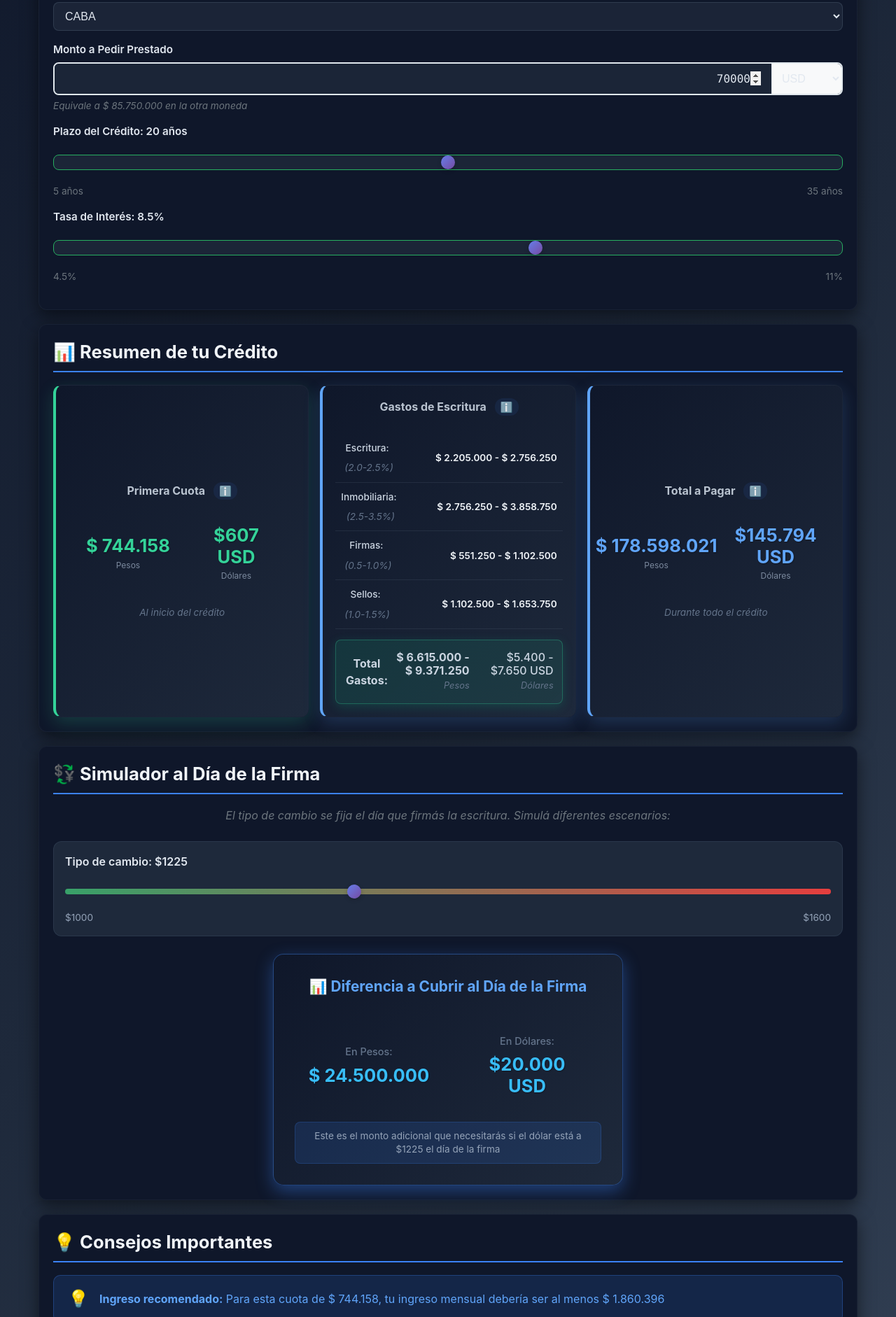
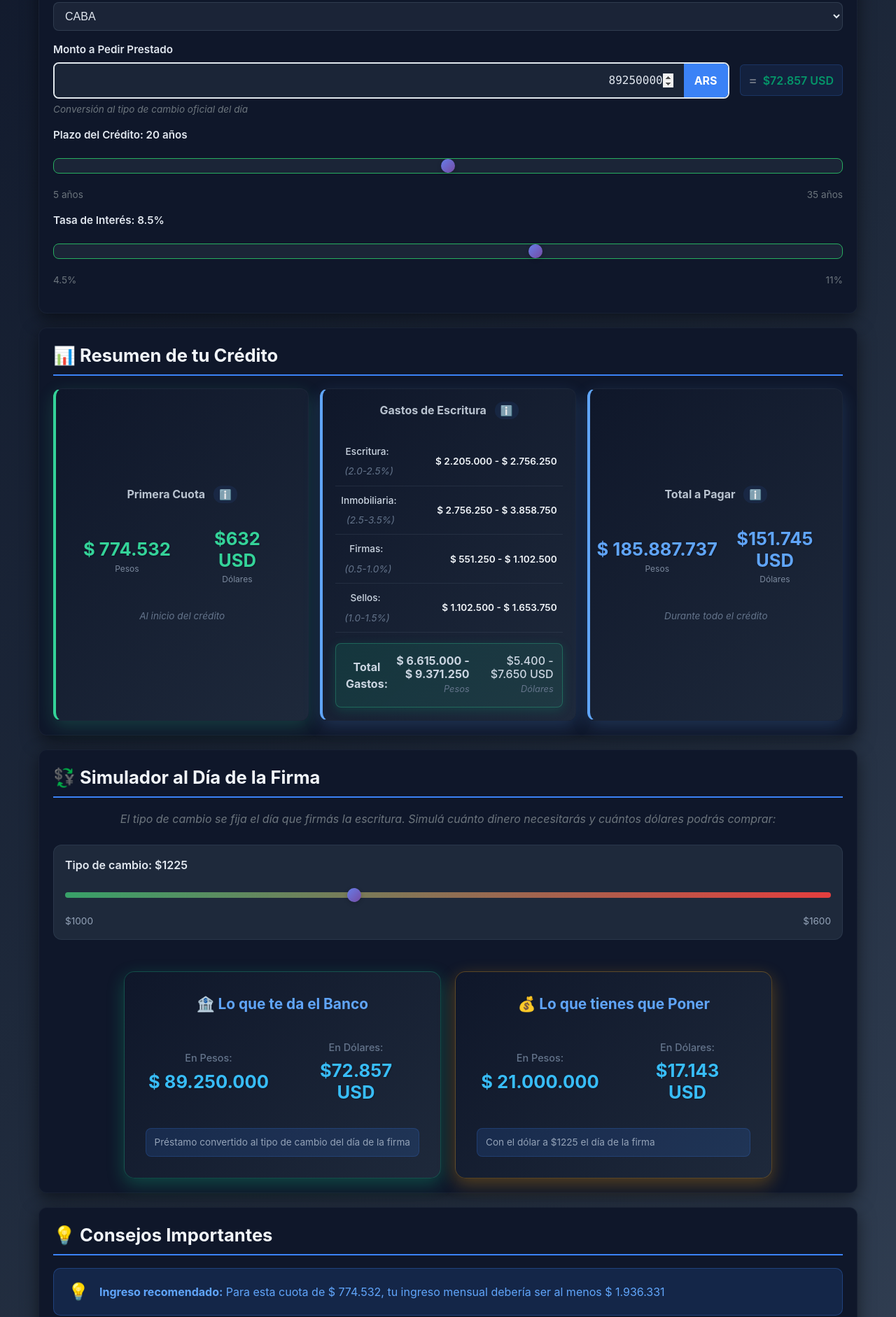
Before and after one commit to kvothesson/calculadora-firma-hipotecaria-uva-ar, a plain HTML site: page index.html in a window 1280 px wide. Shown: the part 448-2330 px from the top of the page at 70% size. Drawn offline with Linux system fonts and the light colour scheme; no server answers.

Commit message:
feat: Simplificar calculadora para trabajar solo con pesos
- Eliminar opción de moneda USD del préstamo
- El monto del préstamo ahora es siempre en pesos (ARS)
- Nuevo diseño dual: monto en ARS con equivalente USD al lado
- Corregir lógica del simulador: monto en pesos fijo, solo varía USD
- Mejorar interfaz con etiqueta ARS prominente y conversión en tiempo real
- Actualizar textos y tips para reflejar el cambio
- Hacer la calculadora más precisa respecto a cómo funcionan los créditos en Argentina

```diff
--- a/index.html
+++ b/index.html
@@ -41,14 +41,17 @@
 
                 <div class="form-group">
                     <label for="montoPrestamo">Monto a Pedir Prestado</label>
-                    <div class="input-group">
-                        <input type="number" id="montoPrestamo" placeholder="70000" min="1000" step="1000" value="70000">
-                        <select id="monedaPrestamo">
-                            <option value="USD">USD</option>
-                            <option value="ARS">Pesos</option>
-                        </select>
+                    <div class="input-group-dual">
+                        <div class="input-primary">
+                            <input type="number" id="montoPrestamo" placeholder="89250000" min="1000000" step="100000" value="89250000">
+                            <span class="currency-label-primary">ARS</span>
                         </div>
-                    <small class="form-help">Equivale a <span id="montoPrestamoEquivalente">$0</span> en la otra moneda</small>
+                        <div class="currency-equivalent">
+                            <span class="equals-sign">=</span>
+                            <span class="usd-amount" id="montoPrestamoEquivalente">$0 USD</span>
+                        </div>
+                    </div>
+                    <small class="form-help">Conversión al tipo de cambio oficial del día</small>
                 </div>
 
                 <div class="form-group">
@@ -153,7 +156,7 @@
             <!-- Sección de escenarios -->
             <section class="scenarios-section">
                 <h2>💱 Simulador al Día de la Firma</h2>
-                <p class="section-description">El tipo de cambio se fija el día que firmás la escritura. Simulá diferentes escenarios:</p>
+                <p class="section-description">El tipo de cambio se fija el día que firmás la escritura. Simulá cuánto dinero necesitarás y cuántos dólares podrás comprar:</p>
 
                 <div class="tc-slider-container">
                     <label for="tcSlider">Tipo de cambio: $<span id="tcValor">1225</span></label>
@@ -165,8 +168,26 @@
                 </div>
 
                 <div class="scenario-result">
-                    <div class="scenario-card central">
-                        <h3>📊 Diferencia a Cubrir al Día de la Firma</h3>
+                    <div class="scenario-grid">
+                        <div class="scenario-card bank">
+                            <h3>🏦 Lo que te da el Banco</h3>
+                            <div class="scenario-details">
+                                <div class="dual-currency-display">
+                                    <div class="currency-item">
+                                        <span class="currency-label">En Pesos:</span>
+                                        <span class="currency-value" id="prestamoSimuladorPesos">$0</span>
+                                    </div>
+                                    <div class="currency-item">
+                                        <span class="currency-label">En Dólares:</span>
+                                        <span class="currency-value" id="prestamoSimuladorUSD">$0 USD</span>
+                                    </div>
+                                </div>
+                                <small class="scenario-note">Préstamo convertido al tipo de cambio del día de la firma</small>
+                            </div>
+                        </div>
+
+                        <div class="scenario-card personal">
+                            <h3>💰 Lo que tienes que Poner</h3>
                             <div class="scenario-details">
                                 <div class="dual-currency-display">
                                     <div class="currency-item">
@@ -179,9 +200,9 @@
                                     </div>
                                 </div>
                                 <small class="scenario-note">
-                                Este es el monto adicional que necesitarás si el dólar está a
-                                $<span id="tcSimuladorTexto">1225</span> el día de la firma
+                                    Con el dólar a $<span id="tcSimuladorTexto">1225</span> el día de la firma
                                 </small>
+                            </div>
                         </div>
                     </div>
                 </div>
@@ -205,7 +226,7 @@
                     <ul>
                         <li><strong>Calculá siempre con el peor escenario</strong> - Usá el techo de la banda cambiaria</li>
                         <li><strong>No llegues con la plata justa</strong> - Dejá un margen de seguridad</li>
-                        <li><strong>El tipo de cambio se fija el día de la escritura</strong> - No se puede congelar antes</li>
+                        <li><strong>El tipo de cambio se fija el día de la escritura</strong> - Afecta cuántos USD podrás comprar</li>
                         <li><strong>Considerá los gastos extra</strong> - Escritura, inmobiliaria, firmas, etc.</li>
                     </ul>
                 </div>
--- a/script.js
+++ b/script.js
@@ -40,7 +40,6 @@ const elementos = {
     valorPropiedad: document.getElementById('valorPropiedad'),
     provincia: document.getElementById('provincia'),
     montoPrestamo: document.getElementById('montoPrestamo'),
-    monedaPrestamo: document.getElementById('monedaPrestamo'),
     plazo: document.getElementById('plazo'),
     tasaInteres: document.getElementById('tasaInteres'),
 
@@ -106,15 +105,15 @@ async function obtenerCotizacionOficial() {
 
 function establecerValoresPorDefecto() {
     elementos.valorPropiedad.value = 90000;
-    elementos.montoPrestamo.value = 70000; // 70,000 USD por defecto
+    elementos.montoPrestamo.value = 89250000; // 89.250.000 pesos por defecto (aprox 70k USD)
     elementos.tasaInteres.value = 8.5;
     elementos.plazo.value = 20;
 }
 
 function agregarEventListeners() {
-    // Recalcular cuando cambien los inputs
+    // Recalcular cuando cambien los inputs (excepto el slider de tipo de cambio)
     Object.values(elementos).forEach(elemento => {
-        if (elemento && elemento.tagName === 'INPUT') {
+        if (elemento && elemento.tagName === 'INPUT' && elemento.id !== 'tcSlider') {
             elemento.addEventListener('input', calcularTodo);
         }
         if (elemento && elemento.tagName === 'SELECT') {
@@ -167,6 +166,16 @@ function limpiarResultados() {
     if (elementos.tcSimuladorTexto) {
         elementos.tcSimuladorTexto.textContent = '1225';
     }
+
+    // Limpiar elementos del banco
+    const elementoPrestamoSimuladorPesos = document.getElementById('prestamoSimuladorPesos');
+    const elementoPrestamoSimuladorUSD = document.getElementById('prestamoSimuladorUSD');
+    if (elementoPrestamoSimuladorPesos) {
+        elementoPrestamoSimuladorPesos.textContent = '$0';
+    }
+    if (elementoPrestamoSimuladorUSD) {
+        elementoPrestamoSimuladorUSD.textContent = '$0 USD';
+    }
 }
 
 function obtenerDatosEntrada() {
@@ -174,7 +183,6 @@ function obtenerDatosEntrada() {
         valorPropiedad: parseFloat(elementos.valorPropiedad.value) || 0,
         provincia: elementos.provincia.value,
         montoPrestamo: parseFloat(elementos.montoPrestamo.value) || 0,
-        monedaPrestamo: elementos.monedaPrestamo.value,
         plazo: parseInt(elementos.plazo.value) || 20,
         tasaInteres: parseFloat(elementos.tasaInteres.value) || 0
     };
@@ -189,13 +197,8 @@ function validarDatos(datos) {
 }
 
 function calcularCredito(datos) {
-    // Convertir monto a pesos según la moneda seleccionada
-    let montoPrestamoPesos;
-    if (datos.monedaPrestamo === 'USD') {
-        montoPrestamoPesos = datos.montoPrestamo * CONFIG.tiposCambio.oficial;
-    } else {
-        montoPrestamoPesos = datos.montoPrestamo;
-    }
+    // El monto del préstamo siempre está en pesos
+    const montoPrestamoPesos = datos.montoPrestamo;
 
     const tasaMensual = datos.tasaInteres / 12 / 100;
     const totalMeses = datos.plazo * 12;
@@ -221,7 +224,7 @@ function calcularCredito(datos) {
     actualizarValorEnPesos(datos.valorPropiedad);
 
     // Actualizar equivalencia del monto prestado
-    actualizarEquivalenciaMontoPrestado(datos.montoPrestamo, datos.monedaPrestamo);
+    actualizarEquivalenciaMontoPrestado(datos.montoPrestamo);
 
     return {
         primeraCuota,
@@ -332,21 +335,30 @@ function mostrarImpactoSimulador() {
     const datos = obtenerDatosEntrada();
     if (!validarDatos(datos)) return;
 
-    // Calcular diferencia a cubrir con el tipo de cambio del simulador
+    // Calcular valor de la propiedad con el tipo de cambio del simulador
     const valorPropiedadConSimulador = datos.valorPropiedad * CONFIG.tiposCambio.simulador;
 
-    // Calcular monto prestado en pesos
-    let montoPrestamoPesos;
-    if (datos.monedaPrestamo === 'USD') {
-        montoPrestamoPesos = datos.montoPrestamo * CONFIG.tiposCambio.oficial;
-    } else {
-        montoPrestamoPesos = datos.montoPrestamo;
-    }
+    // El monto en pesos que da el banco es siempre fijo (el monto que pediste prestado)
+    // Solo varía el equivalente en USD según el tipo de cambio del simulador
+    const montoPrestamoPesos = datos.montoPrestamo; // Pesos fijo (monto que pediste)
+    const montoPrestamoUSD = datos.montoPrestamo / CONFIG.tiposCambio.simulador; // USD varía con el TC
 
     // Diferencia a cubrir = valor total de la propiedad - monto prestado
     const diferenciaACubrir = valorPropiedadConSimulador - montoPrestamoPesos;
 
-    // Actualizar interfaz con ambas monedas
+    // Mostrar lo que da el banco
+    const elementoPrestamoSimuladorPesos = document.getElementById('prestamoSimuladorPesos');
+    const elementoPrestamoSimuladorUSD = document.getElementById('prestamoSimuladorUSD');
+
+    if (elementoPrestamoSimuladorPesos) {
+        elementoPrestamoSimuladorPesos.textContent = formatearPesos(montoPrestamoPesos);
+    }
+
+    if (elementoPrestamoSimuladorUSD) {
+        elementoPrestamoSimuladorUSD.textContent = `$${formatearNumero(montoPrestamoUSD)} USD`;
+    }
+
+    // Mostrar lo que tienes que poner
     if (elementos.diferenciaSimulador) {
         elementos.diferenciaSimulador.textContent = formatearPesos(diferenciaACubrir);
     }
@@ -400,20 +412,13 @@ function actualizarValorEnPesos(valorUSD) {
     }
 }
 
-function actualizarEquivalenciaMontoPrestado(monto, moneda) {
+function actualizarEquivalenciaMontoPrestado(montoPesos) {
     const elementoEquivalencia = document.getElementById('montoPrestamoEquivalente');
     if (!elementoEquivalencia) return;
 
-    let equivalencia;
-    if (moneda === 'USD') {
-        // Si es USD, mostrar en pesos
-        equivalencia = monto * CONFIG.tiposCambio.oficial;
-        elementoEquivalencia.textContent = formatearPesos(equivalencia);
-    } else {
-        // Si es pesos, mostrar en USD
-        equivalencia = monto / CONFIG.tiposCambio.oficial;
-        elementoEquivalencia.textContent = `$${formatearNumero(equivalencia)} USD`;
-    }
+    // Siempre mostrar el equivalente en USD del monto en pesos
+    const equivalenciaUSD = montoPesos / CONFIG.tiposCambio.oficial;
+    elementoEquivalencia.textContent = `$${formatearNumero(equivalenciaUSD)} USD`;
 }
 
 function actualizarCotizacionEnInterfaz() {
@@ -528,13 +533,8 @@ function validarEnTiempoReal() {
     // Convertir valor de propiedad a pesos para comparar
     const valorPropiedadPesos = datos.valorPropiedad * CONFIG.tiposCambio.oficial;
 
-    // Convertir monto prestado a pesos para comparar
-    let montoPrestamoPesos;
-    if (datos.monedaPrestamo === 'USD') {
-        montoPrestamoPesos = datos.montoPrestamo * CONFIG.tiposCambio.oficial;
-    } else {
-        montoPrestamoPesos = datos.montoPrestamo;
-    }
+    // El monto prestado ya está en pesos
+    const montoPrestamoPesos = datos.montoPrestamo;
 
     if (montoPrestamoPesos > valorPropiedadPesos) {
         mostrarAlerta('⚠️ El monto del préstamo no puede ser mayor al valor de la propiedad', 'warning');
--- a/styles.css
+++ b/styles.css
@@ -168,6 +168,109 @@ section h2 {
     border-left: 1px solid #e1e8ed;
 }
 
+.input-group .currency-label {
+    flex: 0 0 auto;
+    padding: 12px 15px;
+    background: #f8f9fa;
+    border-left: 1px solid #e1e8ed;
+    font-weight: 600;
+    font-size: 16px;
+    color: #475569;
+    display: flex;
+    align-items: center;
+}
+
+/* Nuevo diseño dual para monto del préstamo */
+.input-group-dual {
+    display: flex;
+    align-items: center;
+    gap: 15px;
+    flex-wrap: wrap;
+}
+
+.input-primary {
+    display: flex;
+    align-items: stretch;
+    border: 2px solid #e1e8ed;
+    border-radius: 8px;
+    overflow: hidden;
+    transition: border-color 0.3s ease;
+    flex: 1;
+    min-width: 250px;
+}
+
+.input-primary:focus-within {
+    border-color: #3498db;
+    box-shadow: 0 0 0 3px rgba(52, 152, 219, 0.1);
+}
+
+.input-primary input {
+    flex: 1;
+    border: none;
+    border-radius: 0;
+    padding: 12px 15px;
+    font-size: 16px;
+    background: rgba(30, 41, 59, 0.8);
+    color: #e2e8f0;
+}
+
+.input-primary input:focus {
+    outline: none;
+    box-shadow: none;
+    border: none;
+    background: rgba(30, 41, 59, 0.95);
+}
+
+.currency-label-primary {
+    flex: 0 0 auto;
+    padding: 12px 15px;
+    background: #3b82f6;
+    color: white;
+    font-weight: 700;
+    font-size: 16px;
+    display: flex;
+    align-items: center;
+}
+
+.currency-equivalent {
+    display: flex;
+    align-items: center;
+    gap: 8px;
+    padding: 8px 12px;
+    background: rgba(59, 130, 246, 0.1);
+    border: 1px solid rgba(59, 130, 246, 0.2);
+    border-radius: 6px;
+    white-space: nowrap;
+}
+
+.equals-sign {
+    font-size: 18px;
+    font-weight: 600;
+    color: #6b7280;
+}
+
+.usd-amount {
+    font-size: 16px;
+    font-weight: 600;
+    color: #059669;
+}
+
+@media (max-width: 768px) {
+    .input-group-dual {
+        flex-direction: column;
+        align-items: stretch;
+        gap: 10px;
+    }
+
+    .input-primary {
+        min-width: unset;
+    }
+
+    .currency-equivalent {
+        justify-content: center;
+    }
+}
+
 /* Sliders */
 .slider {
     width: 100%;
@@ -315,6 +418,27 @@ section h2 {
     justify-content: center;
     align-items: center;
     border: 1px solid rgba(59, 130, 246, 0.4);
+}
+
+.scenario-grid {
+    display: grid;
+    grid-template-columns: 1fr 1fr;
+    gap: 20px;
+    margin-top: 20px;
+}
+
+.scenario-card.bank {
+    background: linear-gradient(135deg, #0f172a 0%, #1e293b 100%);
+    border-left-color: #10b981;
+    box-shadow: 0 8px 25px rgba(16, 185, 129, 0.3);
+    border: 1px solid rgba(16, 185, 129, 0.3);
+}
+
+.scenario-card.personal {
+    background: linear-gradient(135deg, #0f172a 0%, #1e293b 100%);
+    border-left-color: #f59e0b;
+    box-shadow: 0 8px 25px rgba(245, 158, 11, 0.3);
+    border: 1px solid rgba(245, 158, 11, 0.3);
 }
 
 .scenario-card h3 {
@@ -711,6 +835,11 @@ footer {
         padding: 16px;
     }
 
+    .scenario-grid {
+        grid-template-columns: 1fr;
+        gap: 15px;
+    }
+
     .result-card {
         min-height: 160px;
         padding: 15px;
```
Lines whose indentation alone changed are shown as unchanged.
